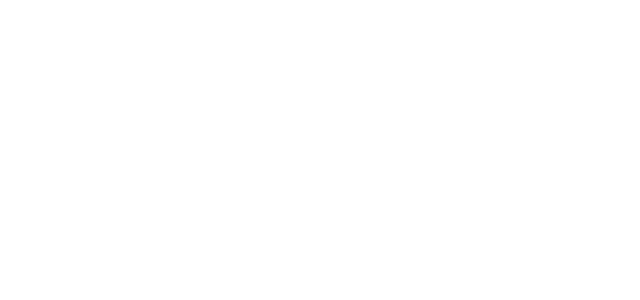
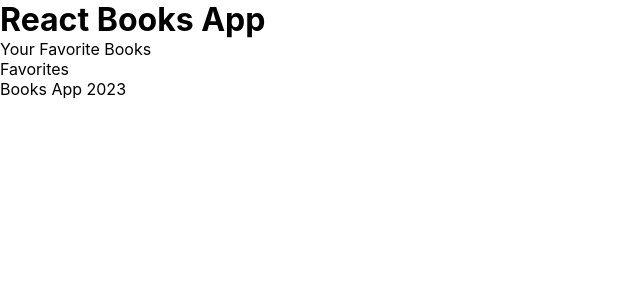
Before and after one commit to smperilla/bookapp-frontend, a React (Create React App) app: page /favorites in a window 1280 px wide. Shown: the top 300 px of the page, without its empty margins (0-640 px from the left). Built offline with nearby package versions, Linux system fonts and the light colour scheme.

Commit message:
fixed error

```diff
--- a/src/App.js
+++ b/src/App.js
@@ -9,11 +9,13 @@
 function App() {
   return (
     <div className="App">
+      <Navbar />
       <Routes>
         <Route path="/" element={<BookList />} />
         <Route path="/book/:id" element={<BookDetails />} />
-        <Route path="/favorites" elements={<Favorites />} />
+        <Route path="/favorites" element={<Favorites />} />
       </Routes>
+      <Footer />
     </div>
   );
 }
```
